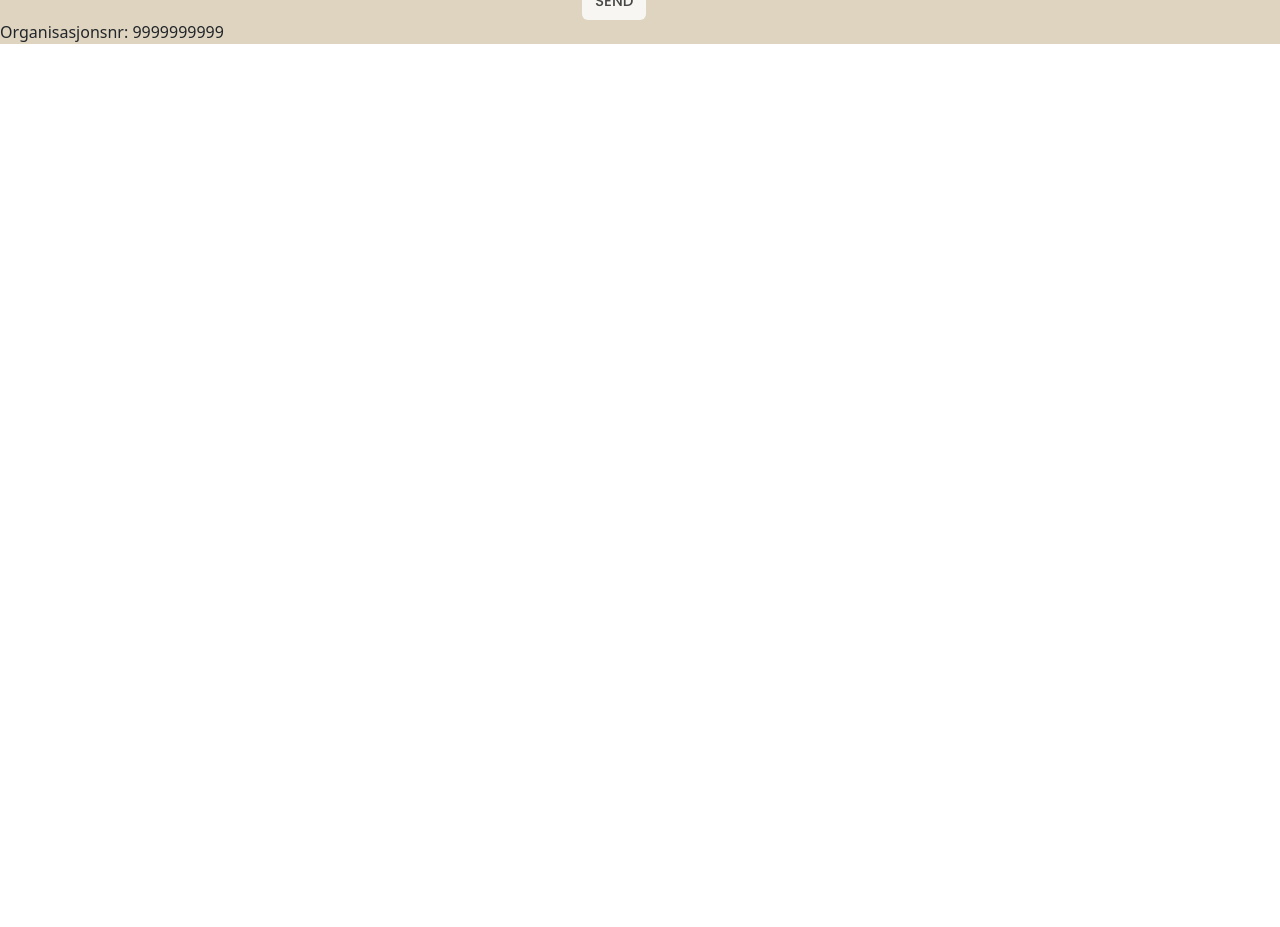
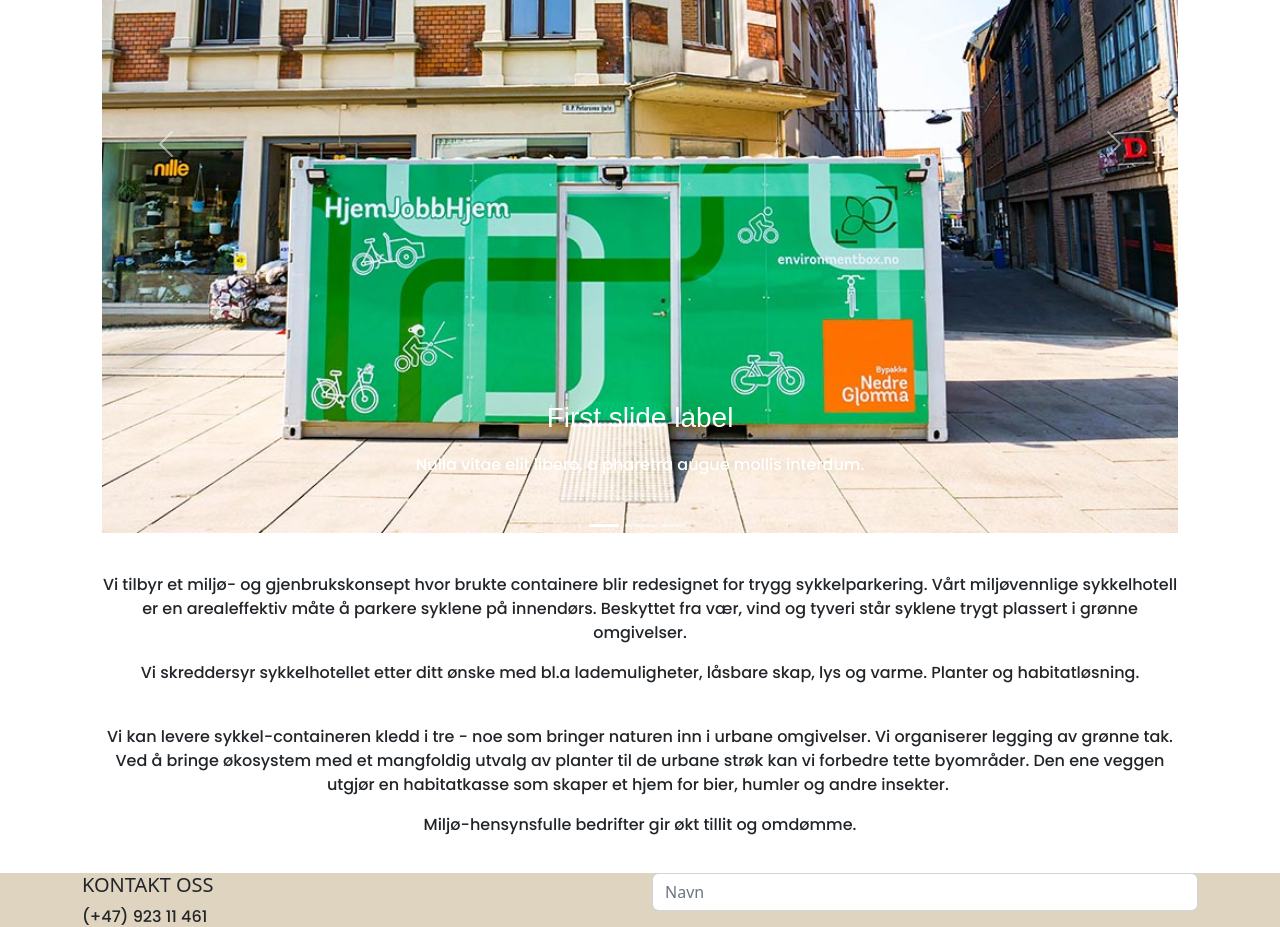
Before and after one commit to Noroff-FEU-Assignments/project-exam-2-lonsoien, a React (Create React App) app in the folder project-exam-2-lonsoien/: page /containerfolie in a window 1280 px wide. Shown: the part 420-1347 px from the top of the page. Before the commit the page ends 800 px from the top, so only its background shows below. Built offline with nearby package versions, Linux system fonts and the light colour scheme; a web font is replaced by a local one.

Commit message:
sliders, products pages

```diff
--- a/project-exam-2-lonsoien/src/components/header/Header.js
+++ b/project-exam-2-lonsoien/src/components/header/Header.js
@@ -9,7 +9,7 @@
   return (
     <>
     <div>
-        <img className="d-block w-100" fluid src={headerimage} alt="Header Environmentbox" />
+        <img src={headerimage} alt="Header Environmentbox" className="container-fluid" />
         </div>
           <h3>Skreddersydde systemer for trygg sykkelparkering</h3>
       </>
@@ -18,4 +18,5 @@
 
 export default Header;
 
+
 // className="d-block w-100"
--- a/project-exam-2-lonsoien/src/components/home/Home.js
+++ b/project-exam-2-lonsoien/src/components/home/Home.js
@@ -43,19 +43,18 @@
             />
             </Col>
 
-
-            <Col md={6}>
+            <Col md={6} className="trepanel" style={{padding: "10px"}}>
             <Link to="/ContainerTrepanel">
                 <h4>Sykkelcontainer med Trepanel</h4>
-                <p>Effektiv og innovativ parkeringsløsning for sykler. Spesielt egnet for bedrifter og skoler.</p>
                 </Link>
+                <p style={{fontSize: "20px"}}>Effektiv og innovativ parkeringsløsning for sykler. Spesielt egnet for bedrifter og skoler.</p>
             </Col>
 
-            <Col md={6}>
+            <Col md={6} style={{padding: "10px"}}>
             <Link to="/ContainerFolie">
             <h4>Sykkelcontainer med Folie</h4>
-                <p>Effektiv og innovativ parkeringsløsning for sykler. Spesielt egnet for bedrifter og skoler.</p>
                 </Link>
+                <p style={{fontSize: "20px"}}>Effektiv og innovativ parkeringsløsning for sykler. Spesielt egnet for bedrifter og skoler.</p>
             </Col>
 
             <Col md={6}>
@@ -74,18 +73,18 @@
             />
             </Col>
 
-            <Col md={6}>
+            <Col md={6} style={{padding: "10px"}}>
             <Link to="/Habitatpanel">
             <h4>Habitatpanel</h4>
-                <p>Effektiv og innovativ parkeringsløsning for sykler. Spesielt egnet for bedrifter og skoler.</p>
                 </Link>
+                <p style={{fontSize: "20px"}}>Effektiv og innovativ parkeringsløsning for sykler. Spesielt egnet for bedrifter og skoler.</p>
             </Col>
 
-            <Col md={6}>
+            <Col md={6} style={{padding: "10px"}}>
             <Link to="/Trerampe">
             <h4>Trerampe</h4>
-                <p>Effektiv og innovativ parkeringsløsning for sykler. Spesielt egnet for bedrifter og skoler.</p>
                 </Link>
+                <p style={{fontSize: "20px"}}>Effektiv og innovativ parkeringsløsning for sykler. Spesielt egnet for bedrifter og skoler.</p>
             </Col>
 
             <Col md={6}>
@@ -104,11 +103,11 @@
             />
             </Col>
 
-            <Col md={6}>
+            <Col md={6} style={{padding: "10px"}}>
             <Link to="/Sykkelhotell">
             <h4>Sykkelhotell</h4>
-                <p>Effektiv og innovativ parkeringsløsning for sykler. Spesielt egnet for bedrifter og skoler.</p>
                 </Link>
+                <p style={{fontSize: "20px"}}>Effektiv og innovativ parkeringsløsning for sykler. Spesielt egnet for bedrifter og skoler.</p>
             </Col>
           </Row>
         </Container>
--- a/project-exam-2-lonsoien/src/components/products/ContainerFolie.js
+++ b/project-exam-2-lonsoien/src/components/products/ContainerFolie.js
@@ -1,12 +1,90 @@
-import React from 'react';
+
 import Heading from '../layout/Heading';
+import Carousel from 'react-bootstrap/Carousel';
+import Sykkelfolie1 from '../../images/products/Sykkelfolie1.jpg';
+import Sykkelfolie2 from '../../images/products/Sykkelfolie2.jpg';
+import Sykkelfolie3 from '../../images/products/Sykkelfolie3.jpg';
+
+import React, { useState } from 'react';
+
+function ControlledCarousel() {
+  const [index, setIndex] = useState(0);
+
+  const handleSelect = (selectedIndex, e) => {
+    setIndex(selectedIndex);
+  };
+
+  return (
+    <Carousel interval={null} activeIndex={index} onSelect={handleSelect} style={{padding: "20px"}}>
+      <Carousel.Item>
+        <img
+          className=".d-block w-100"
+          src={Sykkelfolie1}
+          alt="First slide"
+        />
+        <Carousel.Caption>
+          <h3>First slide label</h3>
+          <p>Nulla vitae elit libero, a pharetra augue mollis interdum.</p>
+        </Carousel.Caption>
+      </Carousel.Item>
+      <Carousel.Item>
+        <img
+          className="d-block w-100"
+          src={Sykkelfolie2}
+          alt="Second slide"
+        />
+
+        <Carousel.Caption>
+          <h3>Second slide label</h3>
+          <p>Lorem ipsum dolor sit amet, consectetur adipiscing elit.</p>
+        </Carousel.Caption>
+      </Carousel.Item>
+      <Carousel.Item>
+        <img
+          className="d-block w-100"
+          src={Sykkelfolie3}
+          alt="Third slide"
+        />
+
+        <Carousel.Caption>
+          <h3>Third slide label</h3>
+          <p>
+            Praesent commodo cursus magna, vel scelerisque nisl consectetur.
+          </p>
+        </Carousel.Caption>
+      </Carousel.Item>
+    </Carousel>
+  );
+}
 
 
 export default function ContainerFolie() {
   return (
     <>
-  <Heading title="Sykkelcontainer med Folie" />
-  <p>tekst here</p>
+    <section className='Sykkelcontainer'>
+  <Heading title="Sykkelcontainer med Trepanel" />
+  <ControlledCarousel />
+  <div className="tekst-container" style={{textAlign: "center", padding: "20px", justifyContent: "space-around"}}>
+  <p>
+  Vi tilbyr et miljø- og gjenbrukskonsept hvor brukte containere blir redesignet for trygg sykkelparkering.
+  Vårt miljøvennlige sykkelhotell er en arealeffektiv måte å parkere syklene på innendørs.
+  Beskyttet fra vær, vind og tyveri står syklene trygt plassert i grønne omgivelser.
+</p>
+<p>
+Vi skreddersyr sykkelhotellet etter ditt ønske med bl.a lademuligheter, låsbare skap, lys og varme.
+  Planter og habitatløsning.
+</p>
+ ​<p>
+  Vi kan levere sykkel-containeren kledd i tre - noe som bringer naturen inn i urbane omgivelser.
+  Vi organiserer legging av grønne tak.
+  Ved å bringe økosystem med et mangfoldig utvalg av planter til de urbane strøk kan vi forbedre tette byområder.
+  Den ene veggen utgjør en habitatkasse som skaper et hjem for bier, humler og andre insekter.
+​</p>
+<p>
+  Miljø-hensynsfulle bedrifter gir økt tillit og omdømme.
+  </p>
+  </div>
+  </section>
   </>
   );
 }
--- a/project-exam-2-lonsoien/src/sass/partials/_typography.scss
+++ b/project-exam-2-lonsoien/src/sass/partials/_typography.scss
@@ -2,6 +2,10 @@
     font-family: 'Familjen Grotesk', sans-serif;
     text-align: center;
     padding: 10px;
+}
+
+p, {
+    font-family: 'Poppins', sans-serif;
 }
 
 .info-text {
--- a/project-exam-2-lonsoien/src/sass/style.scss
+++ b/project-exam-2-lonsoien/src/sass/style.scss
@@ -13,10 +13,6 @@
 @import "~bootstrap/scss/bootstrap";
 
 //
-
-* {
-    margin: 0px !important;
-  }
 
 .banner {
     width: 100% !important;
@@ -39,6 +35,10 @@
     margin: 20px;
 }
 
+.sykkelcontainer {
+    text-align: center !important;
+}
+
 
 
 @import "./partials/typography";
```
